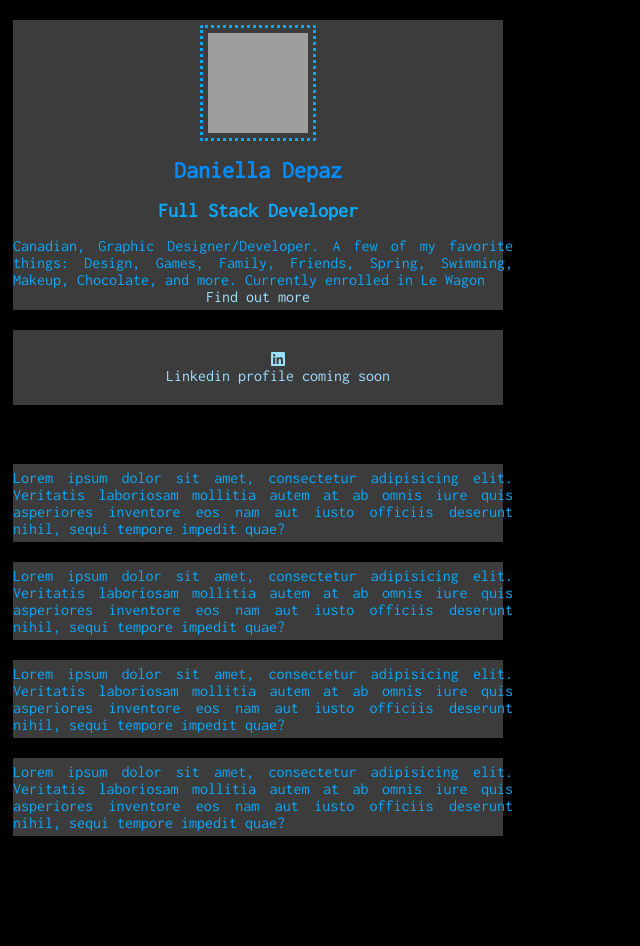
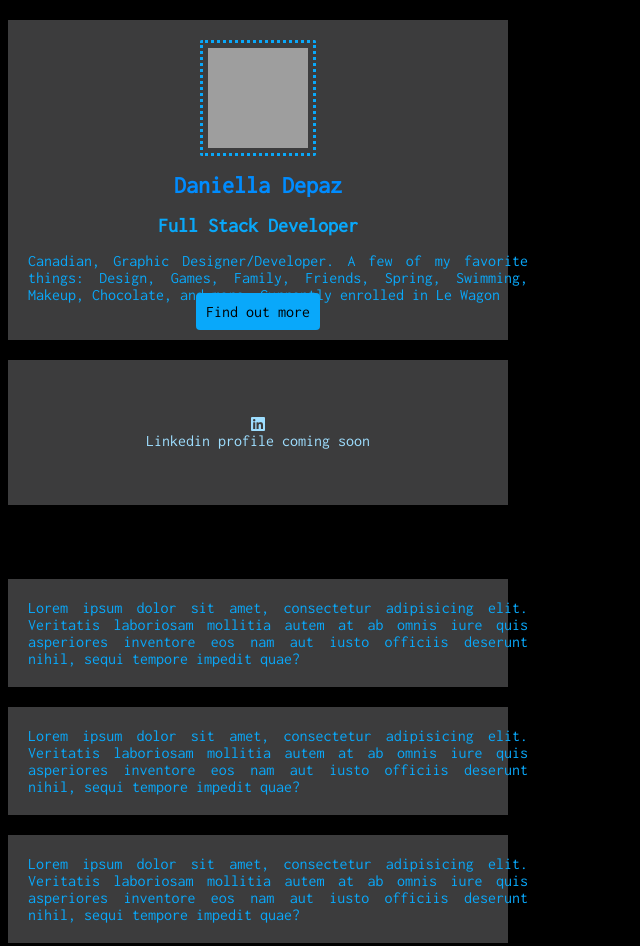
Before and after one commit to CodeDani/profile, a plain HTML site: page index.html in a window 1280 px wide. Shown: the top 946 px of the page, without its empty margins (0-640 px from the left). Before the commit the page ends 856 px from the top, so only its background shows below. Drawn offline with Linux system fonts and the light colour scheme; grey boxes are pictures that could not be loaded.

Commit message:
making my profile prettier

```diff
--- a/style.css
+++ b/style.css
@@ -68,10 +68,9 @@ div {
 
 .card {
   background-color: #3c3c3d;
-  padding-top: 5px;
-  padding-bottom: 5px;
-  border: 5px rgb(85,85,85);
-  margin: 5px ;
+  border: 5px #09a8fa;
+  padding: 20px;
+  margin-bottom: 20px;
   border-radius: 2px
   text-align: center;
 }
@@ -80,6 +79,24 @@ div {
   text-align: center;
   padding-left: 0px;
 }
+
+.btn-blue{
+  background-color: #09a8fa;
+  color: black;
+  font-weight: 500;
+  padding: 10px;
+  border-radius: 4px;
+}
+
+.list-inline {
+  padding-left: 0;
+}
+
+.list-inline li {
+  display: inline-block;
+  padding: 20px;
+}
+
 
 a {
   color: #9edeff;
```
